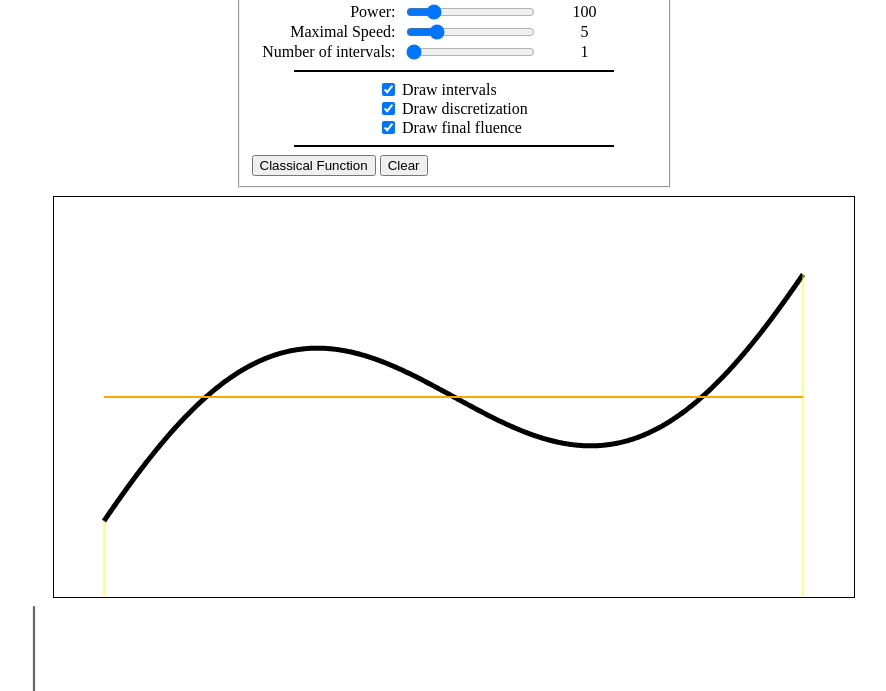
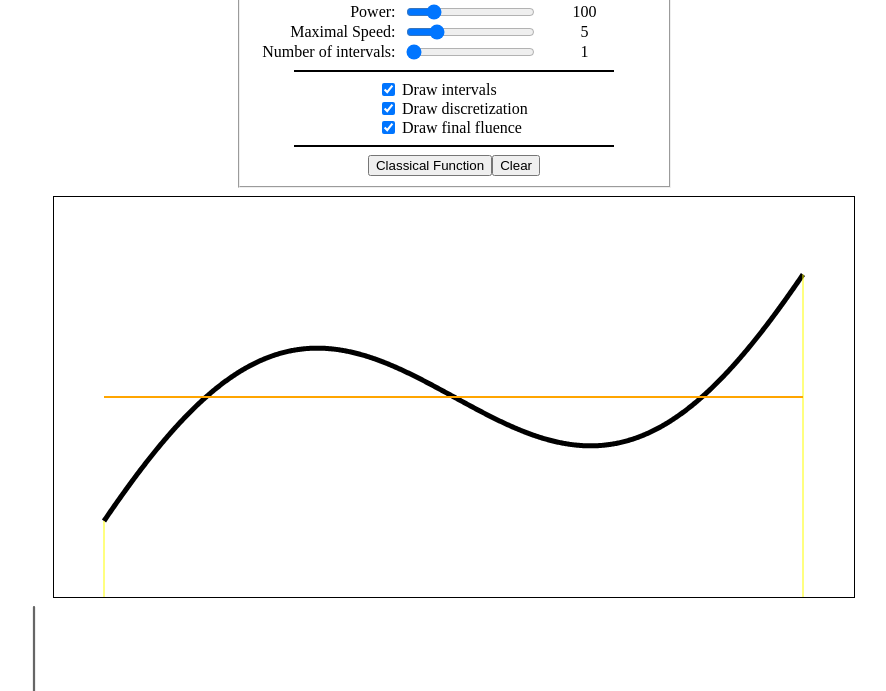
Before and after one commit to MICS-Lab/PresentationJuin2023MICS, a plain HTML site: page demo/index.html in a window 1280 px wide. Shown: the part 109-800 px from the top of the page, without its empty margins (186-1072 px from the left). Drawn offline with Linux system fonts and the light colour scheme.

Commit message:
put buttons aligned

```diff
--- a/demo/index.html
+++ b/demo/index.html
@@ -49,8 +49,10 @@
         <div class="line">
             <div class="separator"></div>
         </div>
-        <button id="classic_btn">Classical Function</button>
-        <button id="clear_btn">Clear</button>
+        <div class="line">
+            <button id="classic_btn">Classical Function</button>
+            <button id="clear_btn">Clear</button>
+        </div>
     </fieldset>
     <canvas id="intensity" width="800" height="400"></canvas>
     <div id="jaws_with_arrow">
```
